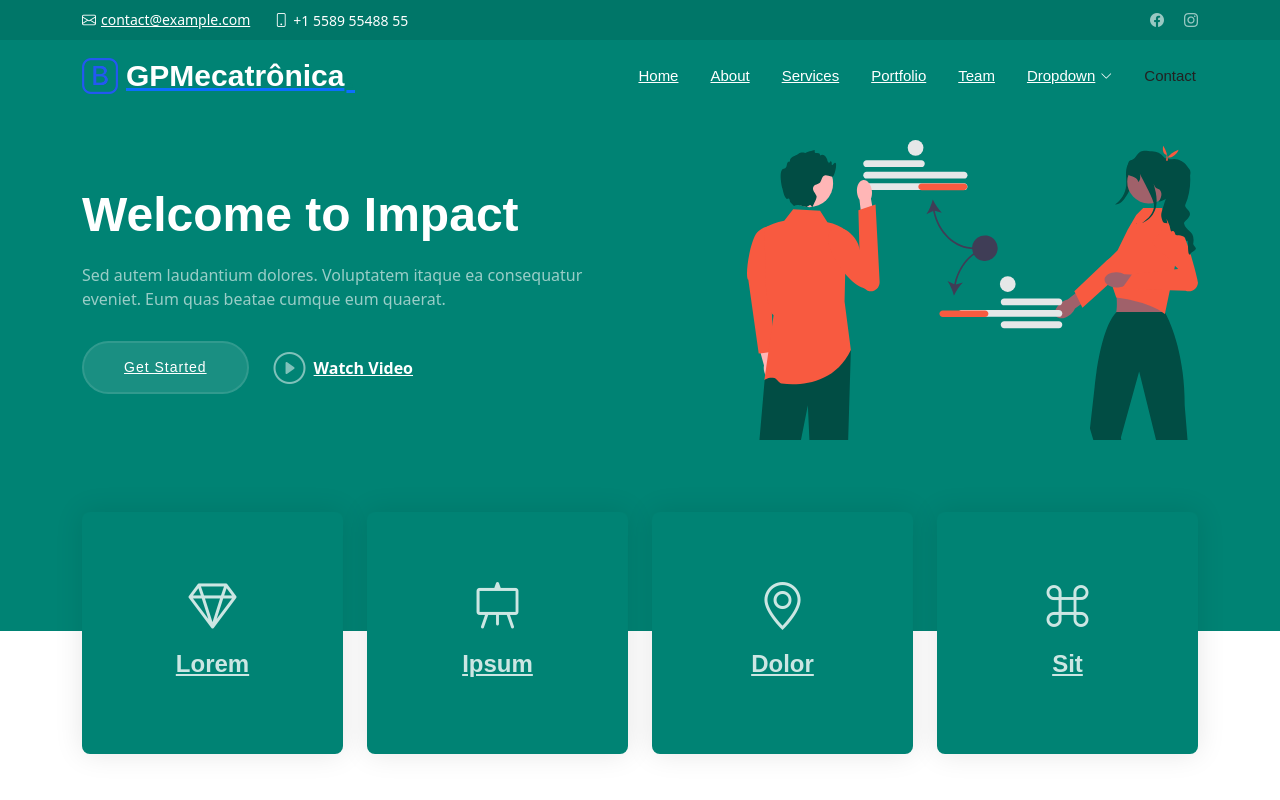
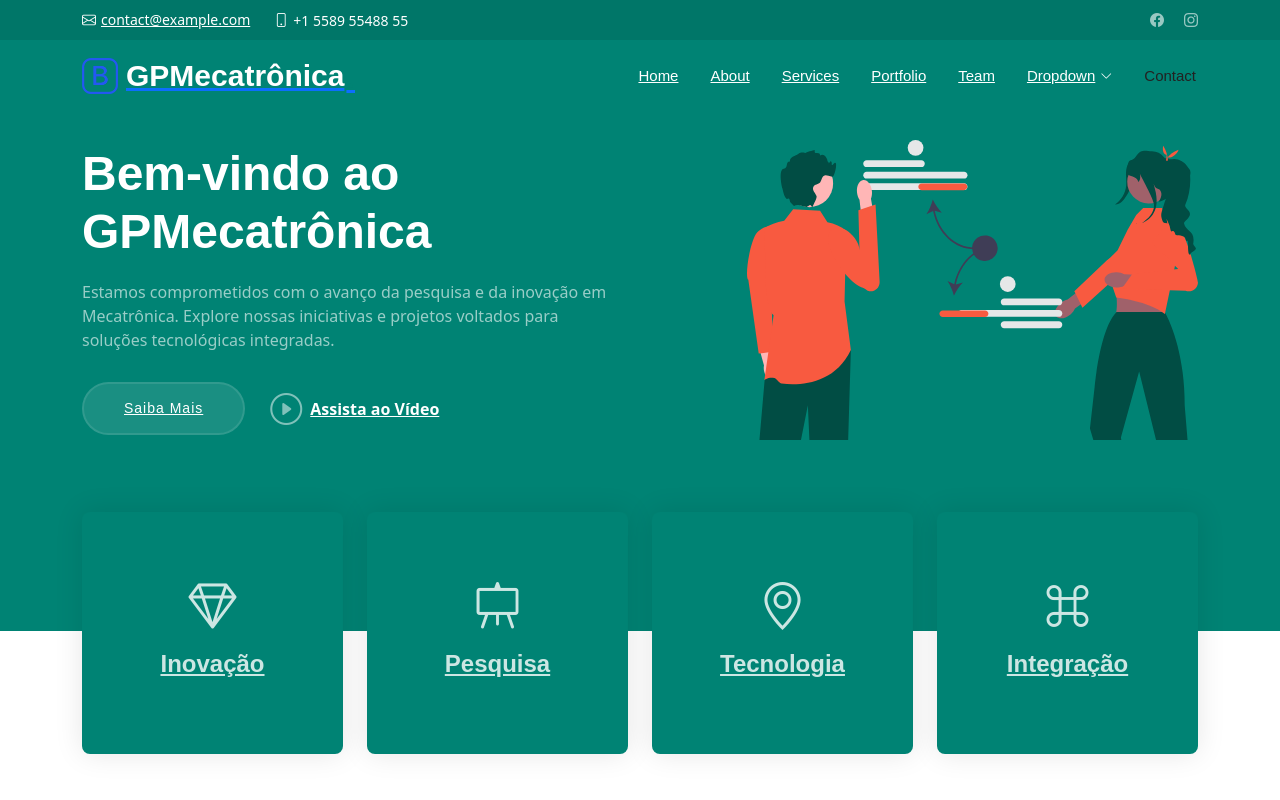
Before and after one commit to igp-conect/landing_page_gpmecatronica, a Next.js app: page / in a window 1280 px wide. Shown: the top 800 px of the page. Built offline with nearby package versions, Linux system fonts and the light colour scheme.

Commit message:
Substituido textos lorem na parte do Hero

```diff
--- a/src/app/components/Hero.tsx
+++ b/src/app/components/Hero.tsx
@@ -28,23 +28,24 @@ export const Hero = () => (
       <div className="row gy-5 justify-content-between">
         <div className="col-lg-6 order-2 order-lg-1 d-flex flex-column justify-content-center">
           <h2>
-            <span>Welcome to </span>
-            <span className="accent">Impact</span>
+            <span>Bem-vindo ao </span>
+            <span className="accent">GPMecatrônica</span>
           </h2>
           <p>
-            Sed autem laudantium dolores. Voluptatem itaque ea consequatur
-            eveniet. Eum quas beatae cumque eum quaerat.
+            Estamos comprometidos com o avanço da pesquisa e da inovação em
+            Mecatrônica. Explore nossas iniciativas e projetos voltados para
+            soluções tecnológicas integradas.
           </p>
           <div className="d-flex">
             <a href="#about" className="btn-get-started">
-              Get Started
+              Saiba Mais
             </a>
             <a
               href="https://www.youtube.com/watch?v=Y7f98aduVJ8"
               className="glightbox btn-watch-video d-flex align-items-center"
             >
               <i className="bi bi-play-circle" />
-              <span>Watch Video</span>
+              <span>Assista ao Vídeo</span>
             </a>
           </div>
         </div>
@@ -60,10 +61,10 @@ export const Hero = () => (
     >
       <div className="container position-relative">
         <div className="row gy-4 mt-5">
-          <HighlightIconBox iconName="gem" title="Lorem" />
-          <HighlightIconBox iconName="easel" title="Ipsum" />
-          <HighlightIconBox iconName="geo-alt" title="Dolor" />
-          <HighlightIconBox iconName="command" title="Sit" />
+          <HighlightIconBox iconName="gem" title="Inovação" />
+          <HighlightIconBox iconName="easel" title="Pesquisa" />
+          <HighlightIconBox iconName="geo-alt" title="Tecnologia" />
+          <HighlightIconBox iconName="command" title="Integração" />
         </div>
       </div>
     </div>
```
